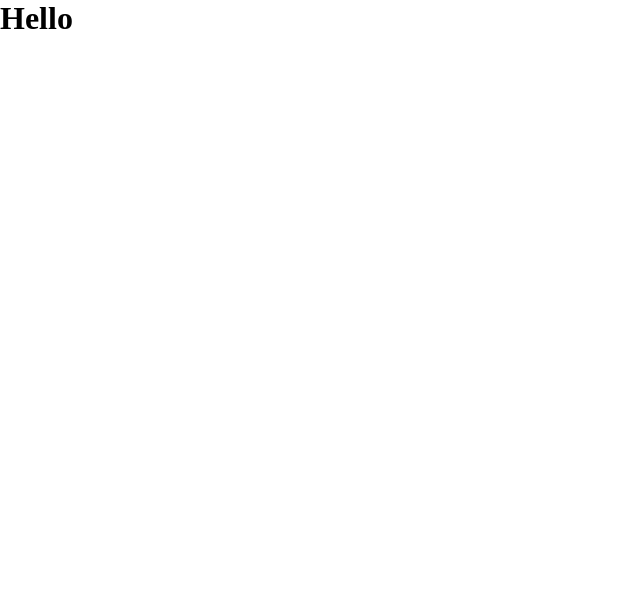
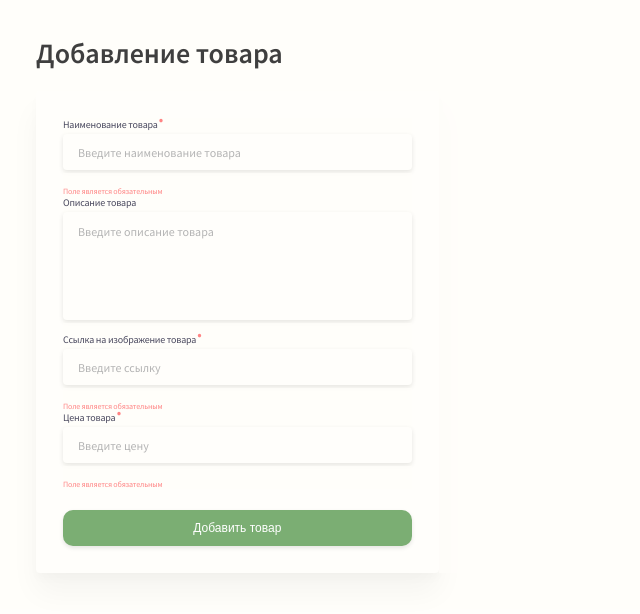
Before and after one commit to qNoqua/store_demo, a Vue app: page / in a window 1280 px wide. Shown: the top 614 px of the page, without its empty margins (0-640 px from the left). Built offline with nearby package versions, Linux system fonts and the light colour scheme.

Commit message:
Made the markup of the form

```diff
--- a/src/App.vue
+++ b/src/App.vue
@@ -25,5 +25,6 @@ export default {
   margin: 0;
   padding: 0;
   box-sizing: border-box;
+  background: rgba(255, 254, 251, 0.8);
 }
 </style>
--- a/src/components/product-form/ProductForm.vue
+++ b/src/components/product-form/ProductForm.vue
@@ -1,15 +1,177 @@
 <template>
-    <div class="form--container">
-
+  <div class="add-form__container">
+    <div class="form-title">Добавление товара</div>
+    <div class="form-container">
+      <div class="input-container">
+        <label for="name" class="name" required>Наименование товара</label>
+        <input
+          class="input input_name"
+          type="text"
+          placeholder="Введите наименование товара"
+          id="name"
+        />
+        <span></span>
+        <span class="span-err">Поле является обязательным</span>
+      </div>
+      <div class="input-container">
+        <label for="description" class="description">Описание товара</label>
+        <textarea
+          class="input input-description"
+          type="text"
+          placeholder="Введите описание товара"
+          id="description"
+        />
+        <span></span>
+      </div>
+      <div class="input-container">
+        <label for="img-link" class="img-link-label" required
+          >Ссылка на изображение товара</label
+        >
+        <input
+          class="input input-img-link"
+          type="text"
+          placeholder="Введите ссылку"
+          id="img-link"
+        />
+        <span></span>
+        <span class="span-err">Поле является обязательным</span>
+      </div>
+      <div class="input-container">
+        <label for="price" class="price-label" required>Цена товара</label>
+        <input
+          class="input input-price"
+          type="text"
+          placeholder="Введите цену"
+          id="price"
+        />
+        <span></span>
+        <span class="span-err">Поле является обязательным</span>
+      </div>
+      <button class="btn">Добавить товар</button>
     </div>
+  </div>
 </template>
 
 <script>
-export default {
-
-}
+export default {};
 </script>
 
 <style lang="scss" scoped>
+.add-form__container {
+  display: grid;
+  grid-gap: 20px;
+  .form-title {
+    font-family: "Source Sans Pro";
+    font-style: normal;
+    font-weight: 600;
+    font-size: 28px;
+    line-height: 35px;
+    color: #3f3f3f;
+  }
+  .form-container {
+    display: grid;
+    min-width: 322px;
+    min-height: 440px;
+    padding: 27px;
+    background: #fffefb;
+    box-shadow: 0px 20px 30px rgba(0, 0, 0, 0.04),
+      0px 6px 10px rgba(0, 0, 0, 0.02);
+    border-radius: 4px;
+  }
+  .input-container {
+    display: grid;
+    grid-gap: 3px;
 
+    & > label {
+      position: relative;
+      font-family: "Source Sans Pro";
+      font-style: normal;
+      font-weight: 400;
+      font-size: 10px;
+      line-height: 13px;
+      letter-spacing: -0.02em;
+      color: #49485e;
+      &[required] {
+        &::after {
+          content: ".";
+          position: absolute;
+          color: #ff8484;
+          font-size: 28px;
+          top: -12px;
+          right: auto;
+        }
+      }
+    }
+    .input {
+      background: #fffefb;
+      box-shadow: 0px 2px 5px rgba(0, 0, 0, 0.1);
+      border-radius: 4px;
+      border: none;
+      width: auto;
+      height: 36px;
+      padding: 18px 15px;
+      font-family: "Source Sans Pro";
+      font-style: normal;
+      font-weight: 400;
+      font-size: 12px;
+      line-height: 15px;
+      color: #3f3f3f;
+      resize: none;
+      &:focus {
+        outline: 1px solid #3f3f3f;
+      }
+      &::placeholder {
+        font-family: "Source Sans Pro";
+        font-style: normal;
+        font-weight: 400;
+        font-size: 12px;
+        line-height: 15px;
+        color: #b4b4b4;
+        padding: 0;
+      }
+    }
+    & > .input-description {
+      height: 108px;
+      padding-top: 12px;
+    }
+    & > span {
+      height: 10px;
+    }
+    .span-err {
+      font-family: "Source Sans Pro";
+      font-style: normal;
+      font-weight: 400;
+      font-size: 8px;
+      line-height: 10px;
+      letter-spacing: -0.02em;
+      color: #ff8484;
+    }
+  }
+  .btn {
+    background: #7bae73;
+    box-shadow: 0px 2px 4px rgba(0, 0, 0, 0.1);
+    border: none;
+    border-radius: 10px;
+    font-style: normal;
+    font-weight: 400;
+    font-size: 12px;
+    line-height: 15px;
+    color: #ffffff;
+    height: 36px;
+    margin-top: 21px;
+    cursor: pointer;
+    transition: 150ms;
+    &:hover {
+      box-shadow: 0px 2px 4px rgba(0, 0, 0, 0.5);
+    }
+    &:active {
+      background: #689a60;
+    }
+    &:disabled {
+      background: #eeeeee;
+      color: #b4b4b4;
+      box-shadow: none;
+    }
+  }
+}
 </style>
--- a/src/views/HomePage.vue
+++ b/src/views/HomePage.vue
@@ -1,12 +1,19 @@
 <template>
     <div class="product-page--container">
-        <h1>Hello</h1>
+        <product-form/>
+        <product-list/>
     </div>
 </template>
 
 <script>
+import ProductForm from '@/components/product-form/ProductForm.vue'
+import ProductList from '@/components/product-list/ProductList.vue'
+
 export default {
-
+    components: {
+        ProductForm,
+        ProductList
+    }
 }
 </script>
 
@@ -14,5 +21,6 @@ export default {
 .product-page--container {
     display: grid;
     grid-template-columns: 1fr 2fr;
+    padding: 36px;
 }
 </style>
```
